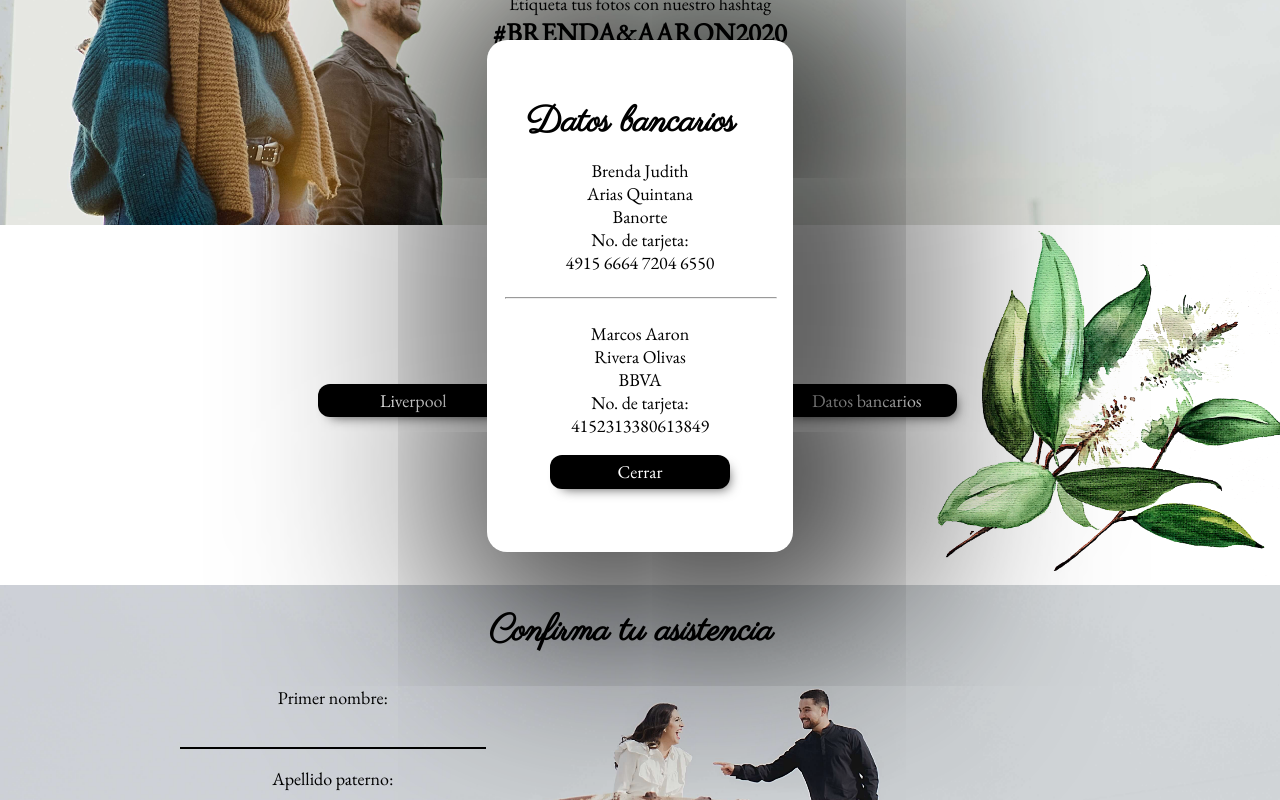
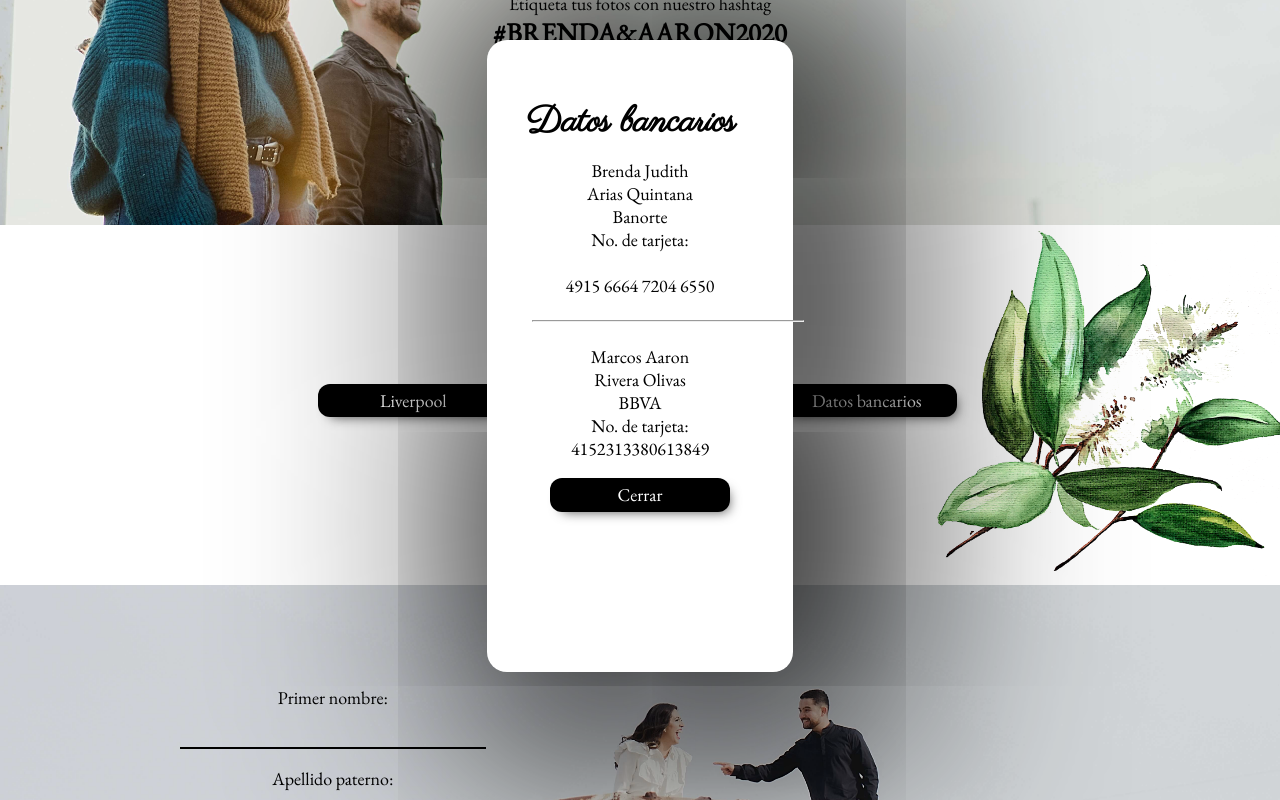
Before and after one commit to nayelyrodarte/Wedding-Rsvp, a React (Create React App) app in the folder client/: page / in a window 1280 px wide. Both pictures are taken after a click on the button "Datos bancarios". Shown: the part 1035-1835 px from the top of the page. Built offline with nearby package versions, Linux system fonts and the light colour scheme; the HTML template or start-up script is replaced by a standard one.

Commit message:
created a react portal for modal

```diff
--- a/client/public/index.html
+++ b/client/public/index.html
@@ -17,6 +17,7 @@
 
 <body>
   <div id="root"></div>
+  <div id="modal-root"></div>
 </body>
 
 </html>
--- a/client/src/App.js
+++ b/client/src/App.js
@@ -4,7 +4,6 @@ import Itinerary from './components/Itinerary';
 import Form from './components/Form';
 import Gifts from './components/Gifts';
 import Insta from './components/Insta';
-import Modal from './components/Modal';
 import './screen.css';
 import './mobile.css';
 
@@ -14,7 +13,6 @@ import './mobile.css';
 const App = () => {
   return (
     <div>
-      <Modal />
       <Main />
       <Itinerary />
       <Insta />
--- a/client/src/components/Gifts.js
+++ b/client/src/components/Gifts.js
@@ -1,11 +1,13 @@
-import React from 'react';
+import React, { useState } from 'react';
 import Modal from './Modal';
 
 const Gifts = () => {
+  const [isModalOpen, setModalOpen] = useState(false);
+  const handleModalClick = () => setModalOpen(false);
+
   return (
-    <section className='gifts__container'>
+    <section className='gifts__container' onClickCapture={handleModalClick}>
       <h2> Mesa de regalos </h2>
-      <Modal />
       <div>
         <a
           className='btn'
@@ -20,19 +22,12 @@ const Gifts = () => {
           <span> Amazon </span>
         </a>
 
-        <button
-          onClick={
-            (e) =>
-              console.log(
-                (e.target.parentNode.parentNode.parentNode.firstChild.style.display =
-                  'block')
-              )
-            //e.target.parentNode.childNodes[0].style.display = 'block')
-          }
-        >
+        <button onClick={(e) => setModalOpen(!isModalOpen)}>
           Datos bancarios
         </button>
       </div>
+
+      {isModalOpen && <Modal />}
     </section>
   );
 };
--- a/client/src/components/Itinerary.js
+++ b/client/src/components/Itinerary.js
@@ -1,9 +1,4 @@
 import React from 'react';
-import Styled from 'styled-components';
-import Flower from '../img/hojas3.png';
-
-//TODO
-// Fix main container alignment :$!
 
 function Itinerary() {
   return (
--- a/client/src/components/Modal.js
+++ b/client/src/components/Modal.js
@@ -1,18 +1,23 @@
-import React from 'react';
-
-//TODO
-// Fixed modal styling for screen
+import React, { useEffect, useState } from 'react';
+import ReactDOM from 'react-dom';
 
 const Modal = () => {
-  return (
+  const modalRoot = document.getElementById('modal-root');
+  const element = document.createElement('div');
+
+  useEffect(() => {
+    modalRoot.appendChild(element);
+    return () => modalRoot.removeChild(element); // clean-up
+  }, [element, modalRoot]);
+
+  const modal = (
     <section className='modal'>
       <h2>Datos bancarios</h2>
       <div>
-        <p>
-          Brenda Judith <br /> Arias Quintana{' '}
-        </p>{' '}
+        <p>Brenda Judith </p>
+        <p> Arias Quintana </p>
         <p>Banorte</p>
-        No. de tarjeta: <br /> 4915 6664 7204 6550
+        <p>No. de tarjeta:</p> <br /> 4915 6664 7204 6550
         <br />
         <p />
         <br />
@@ -26,11 +31,11 @@ const Modal = () => {
           No. de tarjeta: <br /> 4152313380613849{' '}
         </p>
       </div>
-      <button onClick={(e) => (e.target.parentNode.style.display = 'none')}>
-        Cerrar
-      </button>
+      <button>Cerrar</button>
     </section>
   );
+
+  return ReactDOM.createPortal(modal, element);
 };
 
 export default Modal;
--- a/client/src/mobile.css
+++ b/client/src/mobile.css
@@ -166,7 +166,7 @@ input[type='text']:focus {
 }
 
 .modal {
-  display: none;
+  display: block;
   padding: 2em 1em;
   position: fixed;
   right: 0;
@@ -186,7 +186,7 @@ input[type='text']:focus {
 .modal hr {
   position: relative;
   width: 70%;
-  left: 30%;
+  left: 10%;
 }
 
 .modal p {
--- a/client/src/screen.css
+++ b/client/src/screen.css
@@ -82,13 +82,13 @@
 
   .modal.modal {
     text-align: center;
-    min-width: 100px;
+    min-width: 15vw;
+    min-height: 70%;
     top: 5%;
   }
 
 
   .modal.modal hr {
-    left: auto;
     width: 100%;
   }
 
```
